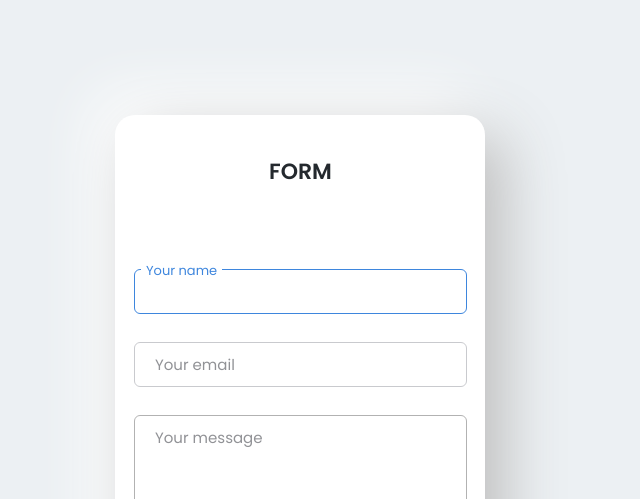
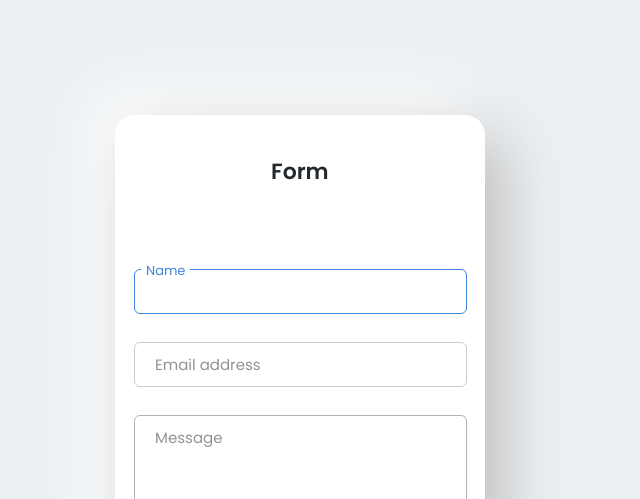
Before and after one commit to Valerij-Hering/Form, a website: page index.html in a window 1280 px wide. Shown: the top 499 px of the page, 340-980 px from the left. Drawn offline with nearby package versions, Linux system fonts and the light colour scheme.

Commit message:
Update index.html

```diff
--- a/index.html
+++ b/index.html
@@ -11,22 +11,22 @@
 <body>
 
     <div class="container animate__animated animate__zoomIn">
-        <h1 class="animate__animated animate__backInDown">FORM</h1>
+        <h1 class="animate__animated animate__backInDown">Form</h1>
         <form method="POST" action="https://form-xbzj.onrender.com">
 
             <div class="box-input animate__animated animate__backInDown">
                 <input class="name"  name="name" placeholder="">
-                <label class="labelName" for="name">Your name</label>
+                <label class="labelName" for="name">Name</label>
             </div>
 
             <div class="box-input animate__animated animate__backInDown">
                 <input class="email" name="email" placeholder="">
-                <label class="labelEmail" for="email">Your email</label>
+                <label class="labelEmail" for="email">Email address</label>
             </div>
 
             <div class="box-input animate__animated animate__backInDown">
                 <textarea class="textarea" name="message" id="" cols="30" rows="10" placeholder=""></textarea>
-                <label class="labelTextarea" for="message">Your message</label>
+                <label class="labelTextarea" for="message">Message</label>
             </div>
             <button class="animate__animated animate__backInDown">Send</button>
         </form>
```
